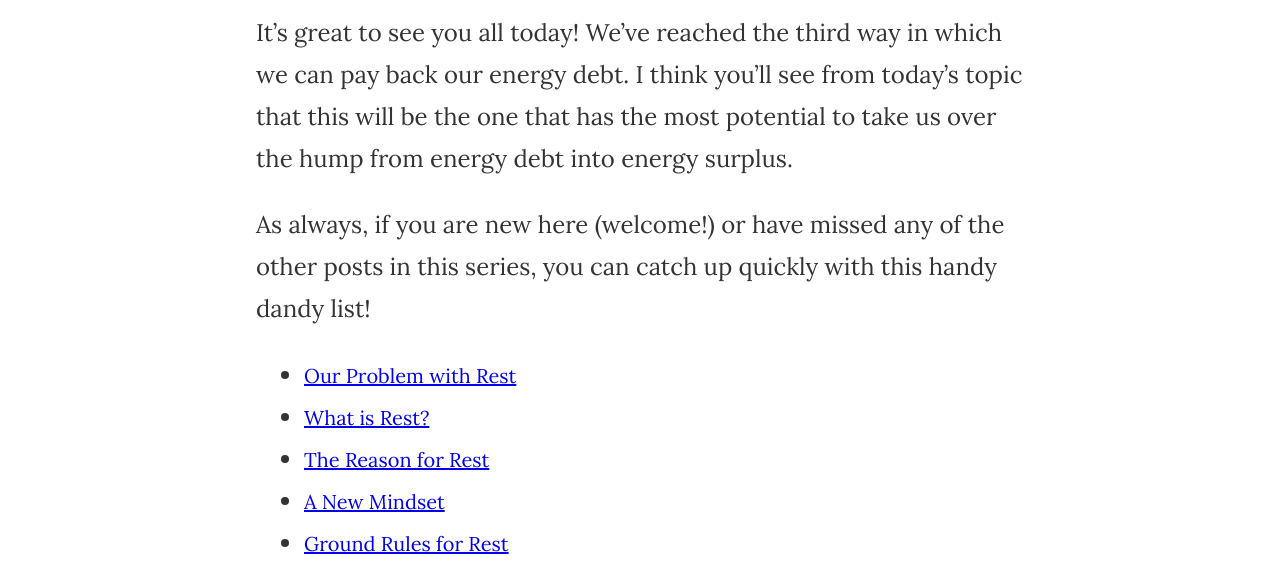
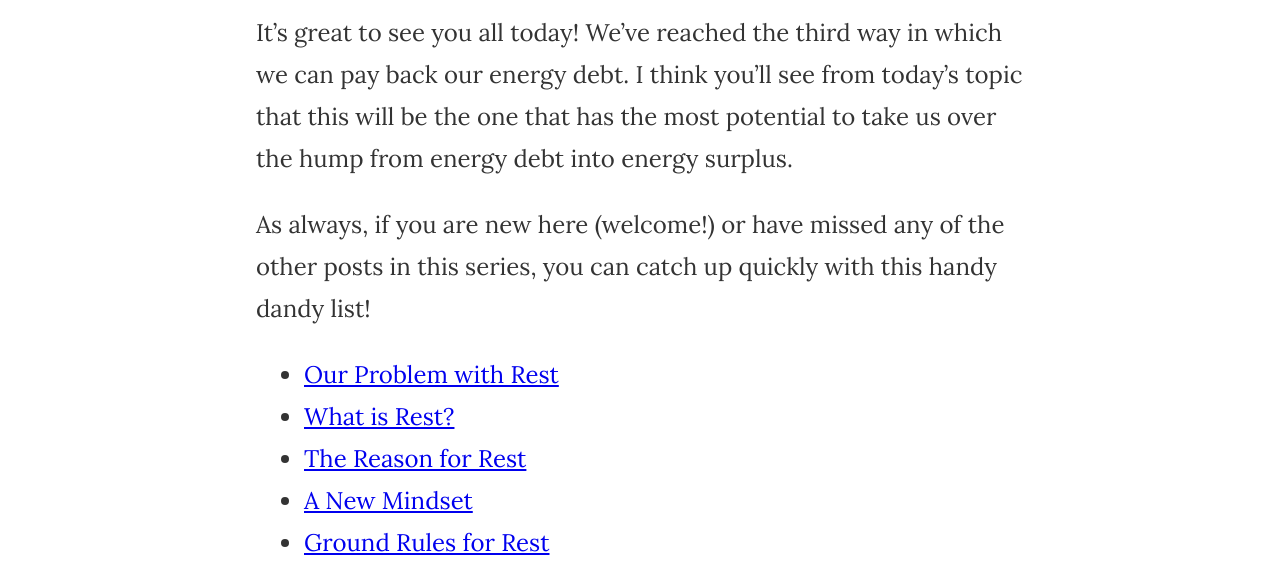
Before and after one commit to richarddubay/richarddubay, a Gatsby site: page / in a window 1280 px wide. Shown: the part 220-781 px from the top of the page. Built offline with nearby package versions, Linux system fonts and the light colour scheme; Gatsby itself is replaced by a stand-in of ours; some packages are replaced by stand-ins of ours.

Commit message:
Corrected the list element link styles

```diff
--- a/src/components/layout.css
+++ b/src/components/layout.css
@@ -5,9 +5,9 @@ html {
   display: grid;
 }
 
-ul li a {
+/* ul li a {
   font-size: 1.25rem;
-}
+} */
 
 a:hover {
   text-decoration: none;
```
